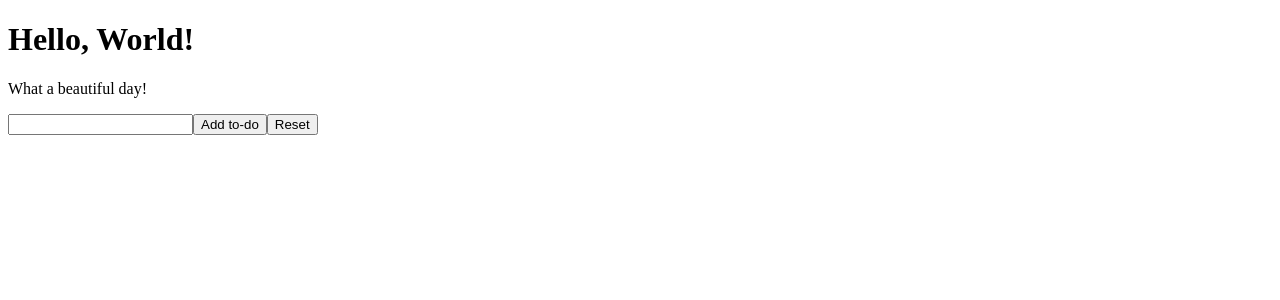
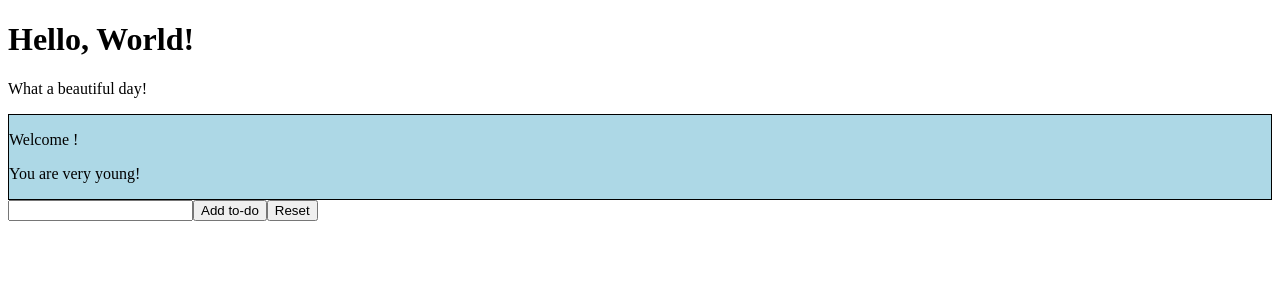
Before and after one commit to cicciocara/React-exercises, a React (Create React App) app in the folder react-exercises/: page / in a window 1280 px wide. Shown: the top 300 px of the page. Built offline with nearby package versions, Linux system fonts and the light colour scheme.

Commit message:
feat/exercise styling-components-01 completed

```diff
--- a/react-exercises/src/App.js
+++ b/react-exercises/src/App.js
@@ -14,6 +14,7 @@ export class App extends React.Component {
     return (
       <div>
         <Hello />
+        <Welcome />
         <TodoList />
       </div>
     );
--- a/react-exercises/src/Welcome.js
+++ b/react-exercises/src/Welcome.js
@@ -4,7 +4,7 @@ import { Age } from './Age';
 export class Welcome extends React.Component {
   render() {
     return (
-      <div>
+      <div className='welcome'>
         <p>Welcome {this.props.name}!</p>
         <Age age={this.props.age}></Age>
       </div>
--- /dev/null
+++ b/react-exercises/src/index.css
@@ -0,0 +1,4 @@
+.welcome{
+    background-color: lightblue;
+    border: 1px solid black;
+}
--- a/react-exercises/src/index.js
+++ b/react-exercises/src/index.js
@@ -1,3 +1,4 @@
+import './index.css';
 import React from 'react';
 import ReactDOM from 'react-dom';
 import { App } from './App';
```
